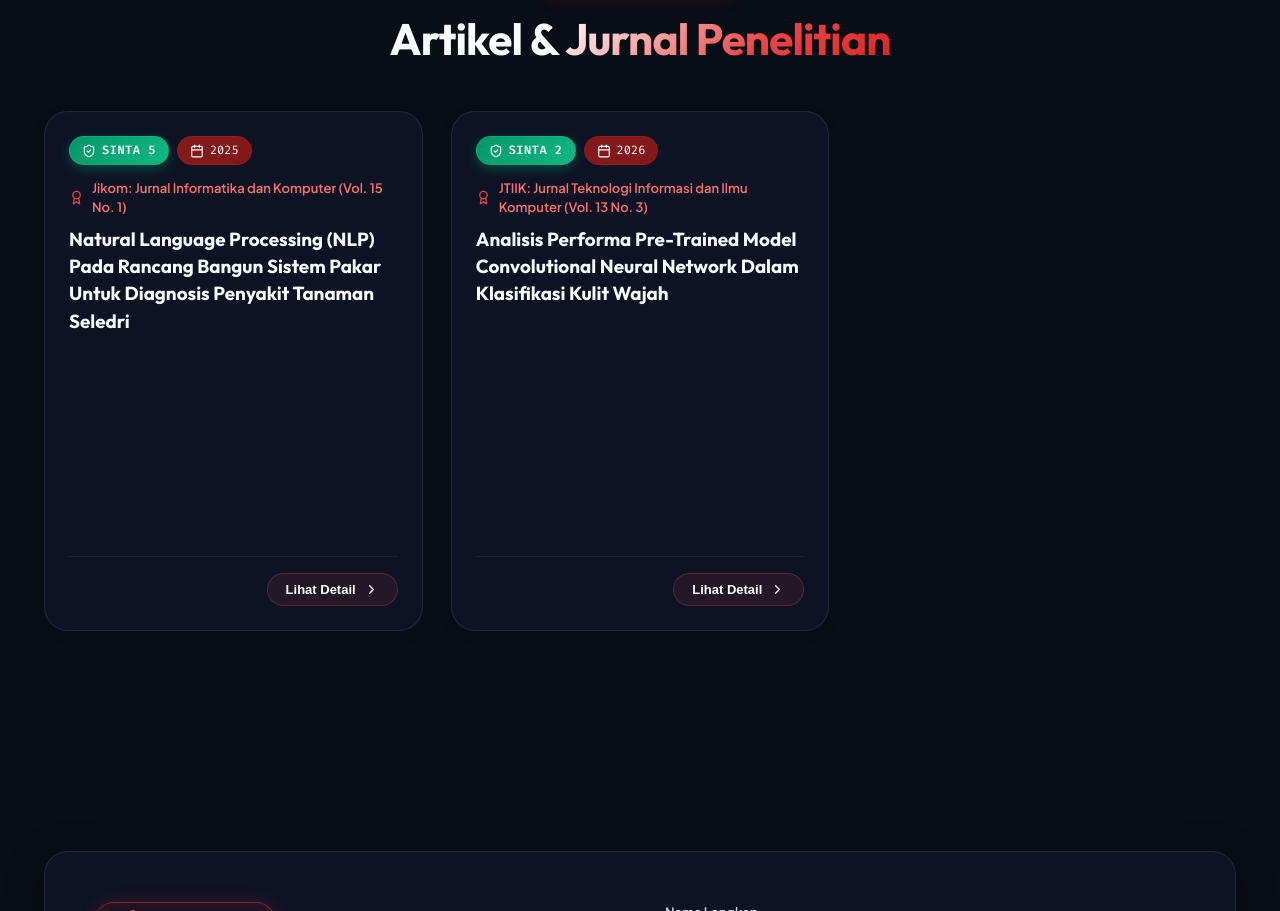
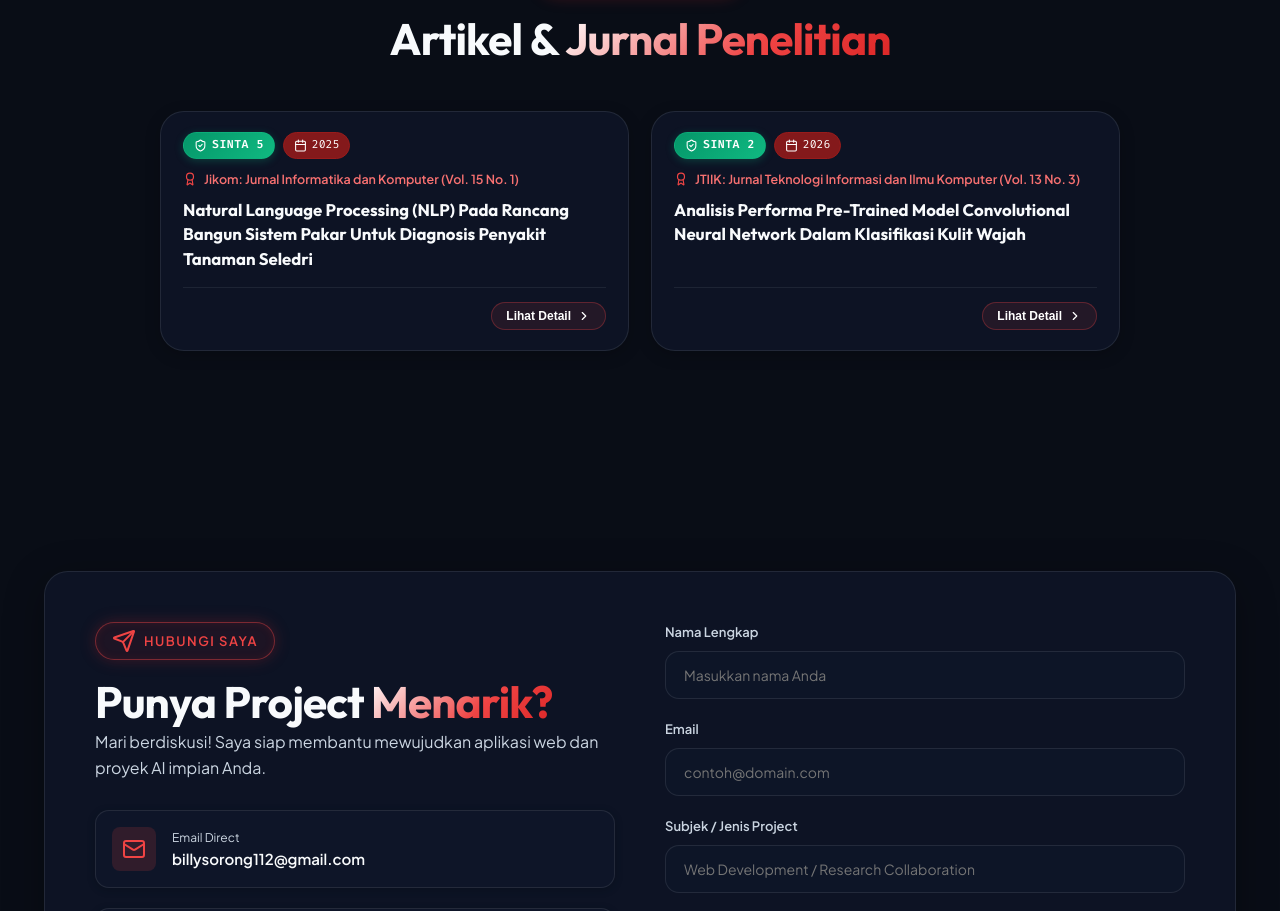
Before and after one commit to Belajargihh/Portofolio, a website built with Vite: page index.html in a window 1280 px wide. Shown: the part 5118-6029 px from the top of the page. Built offline with nearby package versions, Linux system fonts and the light colour scheme; animation ran at ten frames a second.

Commit message:
fix: refine journal cards layout spacing, proportions, and compact height

```diff
--- a/src/style.css
+++ b/src/style.css
@@ -2190,35 +2190,52 @@ h1, h2, h3, h4, h5, h6 {
   }
 }
 
+/* Journals Section & Grid */
+#journals-grid {
+  display: grid;
+  grid-template-columns: repeat(2, 1fr);
+  gap: 22px;
+  max-width: 960px;
+  margin: 0 auto;
+  min-height: auto;
+}
+
+@media (max-width: 768px) {
+  #journals-grid {
+    grid-template-columns: 1fr;
+    gap: 16px;
+  }
+}
+
 /* Journal Card Compact & Elegant Styling */
 .journal-card {
   background: var(--bg-card);
   border: 1px solid var(--border-color);
   border-radius: var(--radius-lg);
   overflow: hidden;
-  transition: transform 0.3s cubic-bezier(0.16, 1, 0.3, 1), border-color 0.3s ease, box-shadow 0.3s ease;
+  transition: transform 0.25s ease, border-color 0.25s ease, box-shadow 0.25s ease;
   display: flex;
   flex-direction: column;
+  box-shadow: 0 4px 16px rgba(0, 0, 0, 0.2);
 }
 
 .journal-card:hover {
-  transform: translateY(-6px);
+  transform: translateY(-4px);
   border-color: rgba(239, 68, 68, 0.45);
-  box-shadow: 0 16px 36px rgba(0, 0, 0, 0.6), 0 0 28px rgba(239, 68, 68, 0.18);
+  box-shadow: 0 12px 28px rgba(0, 0, 0, 0.45), 0 0 20px rgba(239, 68, 68, 0.15);
 }
 
 .journal-body {
-  padding: 24px;
+  padding: 20px 22px;
   display: flex;
   flex-direction: column;
-  height: 100%;
 }
 
 .journal-top-banner {
   display: flex;
   align-items: center;
   justify-content: space-between;
-  margin-bottom: 14px;
+  margin-bottom: 12px;
 }
 
 .journal-badges-group {
@@ -2233,20 +2250,20 @@ h1, h2, h3, h4, h5, h6 {
   background: linear-gradient(135deg, #059669 0%, #10b981 100%);
   border: 1px solid rgba(16, 185, 129, 0.4);
   color: #ffffff;
-  padding: 4px 12px;
+  padding: 3px 10px;
   border-radius: var(--radius-full);
-  font-size: 12px;
+  font-size: 11.5px;
   font-family: var(--font-mono);
   font-weight: 700;
   align-items: center;
-  gap: 6px;
-  box-shadow: 0 4px 12px rgba(16, 185, 129, 0.3);
+  gap: 5px;
+  box-shadow: 0 2px 8px rgba(16, 185, 129, 0.25);
   letter-spacing: 0.5px;
 }
 
 .journal-sinta-badge svg {
-  width: 14px;
-  height: 14px;
+  width: 13px;
+  height: 13px;
 }
 
 .journal-year-badge {
@@ -2254,50 +2271,53 @@ h1, h2, h3, h4, h5, h6 {
   background: rgba(153, 27, 27, 0.85);
   border: 1px solid var(--accent-dark-red);
   color: #fff;
-  padding: 4px 12px;
+  padding: 3px 10px;
   border-radius: var(--radius-full);
-  font-size: 12px;
+  font-size: 11.5px;
   font-family: var(--font-mono);
   align-items: center;
-  gap: 6px;
+  gap: 5px;
 }
 
 .journal-year-badge svg {
-  width: 14px;
-  height: 14px;
+  width: 13px;
+  height: 13px;
 }
 
 .journal-publisher {
-  font-size: 13px;
+  font-size: 12.5px;
   color: #f87171;
   display: flex;
   align-items: center;
-  gap: 8px;
+  gap: 7px;
   margin-bottom: 10px;
   font-weight: 600;
   line-height: 1.4;
 }
 
 .journal-publisher svg {
-  width: 15px;
-  height: 15px;
+  width: 14px;
+  height: 14px;
   color: #ef4444;
   flex-shrink: 0;
 }
 
 .journal-title {
-  font-size: 1.18rem;
+  font-size: 1.05rem;
   font-weight: 700;
   line-height: 1.45;
-  color: var(--text-main);
-  margin-bottom: 22px;
-  flex-grow: 1;
+  color: #f8fafc;
+  margin-bottom: 16px;
+  display: -webkit-box;
+  -webkit-line-clamp: 3;
+  -webkit-box-orient: vertical;
+  overflow: hidden;
+  min-height: 4.35em;
 }
 
 .journal-card-footer {
-  margin-top: auto;
-  padding-top: 16px;
-  border-top: 1px solid rgba(255, 255, 255, 0.06);
+  padding-top: 14px;
+  border-top: 1px solid rgba(255, 255, 255, 0.07);
   display: flex;
   align-items: center;
   justify-content: flex-end;
@@ -2307,20 +2327,20 @@ h1, h2, h3, h4, h5, h6 {
   background: rgba(239, 68, 68, 0.1);
   border: 1px solid rgba(239, 68, 68, 0.3);
   color: #fff;
-  padding: 8px 18px;
+  padding: 6px 14px;
   border-radius: var(--radius-full);
-  font-size: 13px;
+  font-size: 12px;
   font-weight: 600;
   display: inline-flex;
   align-items: center;
-  gap: 8px;
+  gap: 6px;
   cursor: pointer;
-  transition: all 0.25s ease;
+  transition: all 0.2s ease;
 }
 
 .journal-detail-btn svg {
-  width: 15px;
-  height: 15px;
+  width: 14px;
+  height: 14px;
   transition: transform 0.2s ease;
 }
 
@@ -2330,7 +2350,7 @@ h1, h2, h3, h4, h5, h6 {
   border-color: var(--accent-red);
   color: #fff;
   transform: translateX(2px);
-  box-shadow: 0 4px 16px rgba(239, 68, 68, 0.4);
+  box-shadow: 0 4px 14px rgba(239, 68, 68, 0.4);
 }
 
 .journal-card:hover .journal-detail-btn svg,
```
